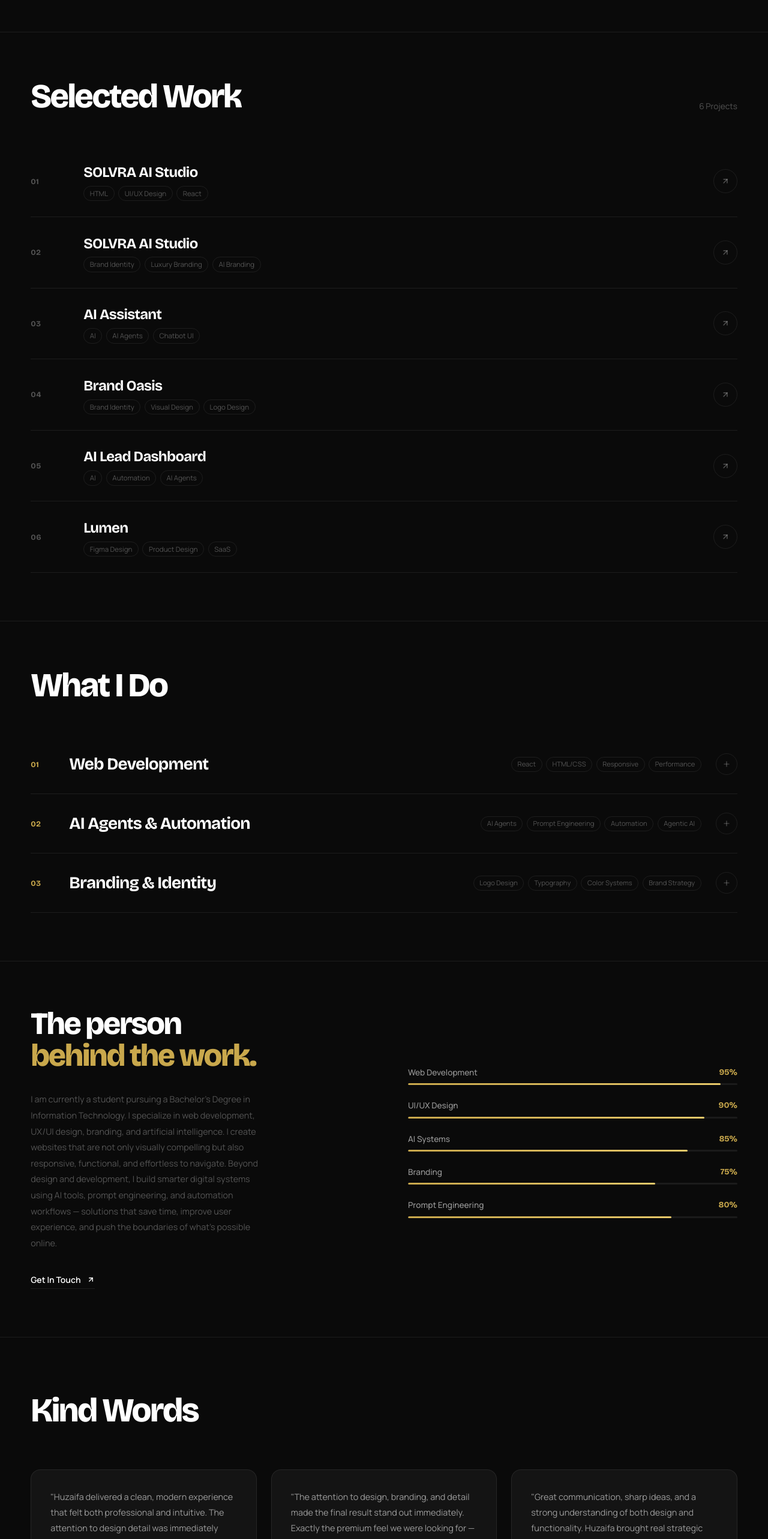
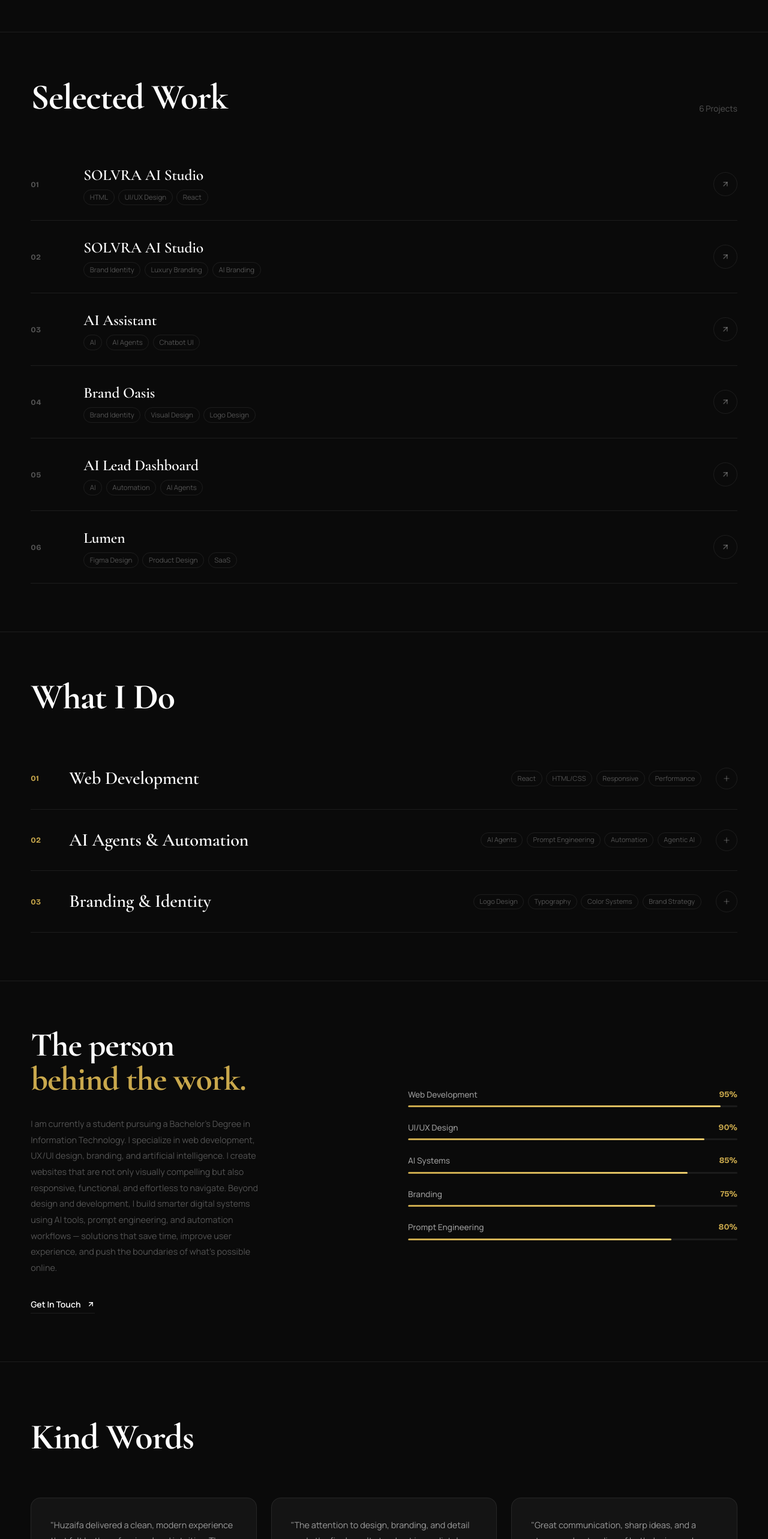
Before and after one commit to huzaifaiupk10-ops/portfolio, a React (Vite) app: page / in a window 1280 px wide. Shown: the part 1040-3606 px from the top of the page at 60% size. Built offline with nearby package versions, Linux system fonts and the light colour scheme; a web font is replaced by a local one.

Commit message:
Apply Cormorant Garamond to all section titles and project/service titles

```diff
--- a/src/components/About.jsx
+++ b/src/components/About.jsx
@@ -11,7 +11,7 @@ export default function About() {
         <div>
           {['The person','behind the work.'].map((line,i)=>(
             <div key={i} style={{ overflow:'hidden' }}>
-              <motion.div initial={{y:'105%'}} animate={inView?{y:'0%'}:{}} transition={{delay:i*0.12,duration:0.9,ease}} style={{ fontFamily:'var(--font-display)', fontWeight:800, fontSize:'clamp(2rem,4.5vw,3.25rem)', color: i===1?'var(--gold)':'var(--ink)', letterSpacing:'-0.045em', lineHeight:0.95, paddingBottom:'0.06em' }}>{line}</motion.div>
+              <motion.div initial={{y:'105%'}} animate={inView?{y:'0%'}:{}} transition={{delay:i*0.12,duration:0.9,ease}} style={{ fontFamily:'var(--font-serif)', fontWeight:700, fontSize:'clamp(2.2rem,4.5vw,3.5rem)', color: i===1?'var(--gold)':'var(--ink)', letterSpacing:'-0.02em', lineHeight:0.95, paddingBottom:'0.06em' }}>{line}</motion.div>
             </div>
           ))}
           <motion.p initial={{opacity:0,y:12}} animate={inView?{opacity:1,y:0}:{}} transition={{delay:0.35,duration:0.7}} style={{ fontFamily:'var(--font-body)', fontSize:'0.9rem', color:'var(--ink-3)', lineHeight:1.85, marginTop:'2rem', maxWidth:'44ch' }}>{personal.about}</motion.p>
--- a/src/components/Contact.jsx
+++ b/src/components/Contact.jsx
@@ -11,10 +11,10 @@ export default function Contact() {
       <div ref={ref} style={{ maxWidth:'var(--max-w)', margin:'0 auto', position:'relative', zIndex:1 }}>
         <motion.p initial={{opacity:0}} animate={inView?{opacity:1}:{}} transition={{duration:0.5}} style={{ fontFamily:'var(--font-body)', fontWeight:500, fontSize:'0.8rem', color:'var(--ink-3)', marginBottom:'1.5rem' }}>Available for new projects</motion.p>
         <div style={{ overflow:'hidden', marginBottom:'0.25rem' }}>
-          <motion.div initial={{y:'110%'}} animate={inView?{y:'0%'}:{}} transition={{duration:0.95,ease}} style={{ fontFamily:'var(--font-display)', fontWeight:800, fontSize:'clamp(3rem,8vw,7rem)', color:'var(--ink)', letterSpacing:'-0.05em', lineHeight:0.9 }}>Let's build</motion.div>
+          <motion.div initial={{y:'110%'}} animate={inView?{y:'0%'}:{}} transition={{duration:0.95,ease}} style={{ fontFamily:'var(--font-serif)', fontWeight:700, fontSize:'clamp(3rem,8vw,7rem)', color:'var(--ink)', letterSpacing:'-0.03em', lineHeight:0.9 }}>Let's build</motion.div>
         </div>
         <div style={{ overflow:'hidden', marginBottom:'2.5rem' }}>
-          <motion.div initial={{y:'110%'}} animate={inView?{y:'0%'}:{}} transition={{delay:0.1,duration:0.95,ease}} style={{ fontFamily:'var(--font-display)', fontWeight:800, fontSize:'clamp(3rem,8vw,7rem)', color:'var(--gold)', letterSpacing:'-0.05em', lineHeight:0.9 }}>something great.</motion.div>
+          <motion.div initial={{y:'110%'}} animate={inView?{y:'0%'}:{}} transition={{delay:0.1,duration:0.95,ease}} style={{ fontFamily:'var(--font-serif)', fontWeight:700, fontSize:'clamp(3rem,8vw,7rem)', color:'var(--gold)', letterSpacing:'-0.03em', lineHeight:0.9 }}>something great.</motion.div>
         </div>
         <motion.a initial={{opacity:0,y:12}} animate={inView?{opacity:1,y:0}:{}} transition={{delay:0.35,duration:0.6}} href={'mailto:'+personal.email} style={{ fontFamily:'var(--font-display)', fontWeight:700, fontSize:'clamp(1rem,2vw,1.4rem)', color:'var(--ink-2)', textDecoration:'none', borderBottom:'1px solid var(--border)', paddingBottom:'0.25rem', display:'inline-block', transition:'color 0.2s, border-color 0.2s', letterSpacing:'-0.02em' }} onMouseEnter={e=>{e.currentTarget.style.color='var(--gold)';e.currentTarget.style.borderColor='var(--gold)'}} onMouseLeave={e=>{e.currentTarget.style.color='var(--ink-2)';e.currentTarget.style.borderColor='var(--border)'}}>
           {personal.email}
--- a/src/components/Projects.jsx
+++ b/src/components/Projects.jsx
@@ -14,7 +14,7 @@ export default function Projects() {
     <section id="work" style={{ padding:'5rem var(--gutter)', borderBottom:'1px solid var(--border)' }}>
       <div ref={ref} style={{ maxWidth:'var(--max-w)', margin:'0 auto' }}>
         <motion.div initial={{opacity:0,y:16}} animate={inView?{opacity:1,y:0}:{}} transition={{duration:0.6,ease}} style={{ display:'flex', justifyContent:'space-between', alignItems:'flex-end', marginBottom:'3.5rem', flexWrap:'wrap', gap:'1rem' }}>
-          <h2 style={{ fontFamily:'var(--font-display)', fontWeight:800, fontSize:'clamp(2.2rem,5vw,3.5rem)', color:'var(--ink)', letterSpacing:'-0.045em', lineHeight:0.95 }}>Selected Work</h2>
+          <h2 style={{ fontFamily:'var(--font-serif)', fontWeight:700, fontSize:'clamp(2.4rem,5vw,3.75rem)', color:'var(--ink)', letterSpacing:'-0.02em', lineHeight:0.95 }}>Selected Work</h2>
           <p style={{ fontFamily:'var(--font-body)', fontSize:'0.85rem', color:'var(--ink-3)' }}>{list.length} Projects</p>
         </motion.div>
         <div style={{ position:'relative' }}>
@@ -35,7 +35,7 @@ export default function Projects() {
               </AnimatePresence>
               <span style={{ fontFamily:'var(--font-display)', fontWeight:700, fontSize:'0.8rem', color: hovered===p.id ? 'var(--gold)' : 'var(--ink-3)', transition:'color 0.2s', letterSpacing:'0.05em' }}>0{i+1}</span>
               <div>
-                <p style={{ fontFamily:'var(--font-display)', fontWeight:700, fontSize:'clamp(1.1rem,2.2vw,1.5rem)', color:'var(--ink)', letterSpacing:'-0.03em', marginBottom:'0.3rem', transition:'color 0.2s' }}>{p.title}</p>
+                <p style={{ fontFamily:'var(--font-serif)', fontWeight:600, fontSize:'clamp(1.2rem,2.2vw,1.6rem)', color:'var(--ink)', letterSpacing:'-0.01em', marginBottom:'0.3rem', transition:'color 0.2s' }}>{p.title}</p>
                 <div style={{ display:'flex', flexWrap:'wrap', gap:'0.4rem' }}>
                   {p.tags.slice(0,3).map(t=>(
                     <span key={t} style={{ fontFamily:'var(--font-body)', fontSize:'0.72rem', color:'var(--ink-3)', padding:'0.2rem 0.6rem', border:'1px solid var(--border)', borderRadius:20 }}>{t}</span>
--- a/src/components/Services.jsx
+++ b/src/components/Services.jsx
@@ -11,7 +11,7 @@ export default function Services() {
     <section id="services" style={{ padding:'5rem var(--gutter)', borderBottom:'1px solid var(--border)' }}>
       <div ref={ref} style={{ maxWidth:'var(--max-w)', margin:'0 auto' }}>
         <motion.div initial={{opacity:0,y:16}} animate={inView?{opacity:1,y:0}:{}} transition={{duration:0.6,ease}} style={{ display:'flex', justifyContent:'space-between', alignItems:'flex-end', marginBottom:'3.5rem', flexWrap:'wrap', gap:'1rem' }}>
-          <h2 style={{ fontFamily:'var(--font-display)', fontWeight:800, fontSize:'clamp(2.2rem,5vw,3.5rem)', color:'var(--ink)', letterSpacing:'-0.045em', lineHeight:0.95 }}>What I Do</h2>
+          <h2 style={{ fontFamily:'var(--font-serif)', fontWeight:700, fontSize:'clamp(2.4rem,5vw,3.75rem)', color:'var(--ink)', letterSpacing:'-0.02em', lineHeight:0.95 }}>What I Do</h2>
         </motion.div>
         {services.map((s,i) => (
           <motion.div key={s.id} initial={{opacity:0,y:12}} animate={inView?{opacity:1,y:0}:{}} transition={{delay:i*0.08,duration:0.6,ease}}>
@@ -21,7 +21,7 @@ export default function Services() {
             >
               <div style={{ display:'flex', alignItems:'center', gap:'2rem' }}>
                 <span style={{ fontFamily:'var(--font-display)', fontWeight:700, fontSize:'0.8rem', color:'var(--gold)', letterSpacing:'0.05em', minWidth:'2rem' }}>0{i+1}</span>
-                <h3 style={{ fontFamily:'var(--font-display)', fontWeight:700, fontSize:'clamp(1.2rem,2.5vw,1.75rem)', color: open===s.id ? 'var(--gold)' : 'var(--ink)', letterSpacing:'-0.03em', transition:'color 0.25s' }}>{s.title}</h3>
+                <h3 style={{ fontFamily:'var(--font-serif)', fontWeight:600, fontSize:'clamp(1.3rem,2.5vw,1.9rem)', color: open===s.id ? 'var(--gold)' : 'var(--ink)', letterSpacing:'-0.01em', transition:'color 0.25s' }}>{s.title}</h3>
               </div>
               <div style={{ display:'flex', alignItems:'center', gap:'1.5rem' }}>
                 <div style={{ display:'flex', gap:'0.4rem', flexWrap:'wrap', justifyContent:'flex-end' }}>
--- a/src/components/Testimonials.jsx
+++ b/src/components/Testimonials.jsx
@@ -8,7 +8,7 @@ export default function Testimonials() {
   return (
     <section style={{ padding:'5rem var(--gutter)', borderBottom:'1px solid var(--border)' }}>
       <div ref={ref} style={{ maxWidth:'var(--max-w)', margin:'0 auto' }}>
-        <motion.h2 initial={{opacity:0,y:16}} animate={inView?{opacity:1,y:0}:{}} transition={{duration:0.6,ease}} style={{ fontFamily:'var(--font-display)', fontWeight:800, fontSize:'clamp(2.2rem,5vw,3.5rem)', color:'var(--ink)', letterSpacing:'-0.045em', marginBottom:'3.5rem' }}>Kind Words</motion.h2>
+        <motion.h2 initial={{opacity:0,y:16}} animate={inView?{opacity:1,y:0}:{}} transition={{duration:0.6,ease}} style={{ fontFamily:'var(--font-serif)', fontWeight:700, fontSize:'clamp(2.4rem,5vw,3.75rem)', color:'var(--ink)', letterSpacing:'-0.02em', marginBottom:'3.5rem' }}>Kind Words</motion.h2>
         <div style={{ display:'grid', gridTemplateColumns:'repeat(3,1fr)', gap:'1.5rem' }}>
           {testimonials.map((t,i)=>(
             <motion.div key={t.name} initial={{opacity:0,y:20}} animate={inView?{opacity:1,y:0}:{}} transition={{delay:i*0.1,duration:0.7,ease}} style={{ background:'var(--card)', borderRadius:'var(--radius)', padding:'2rem', border:'1px solid var(--border)' }}>
```
